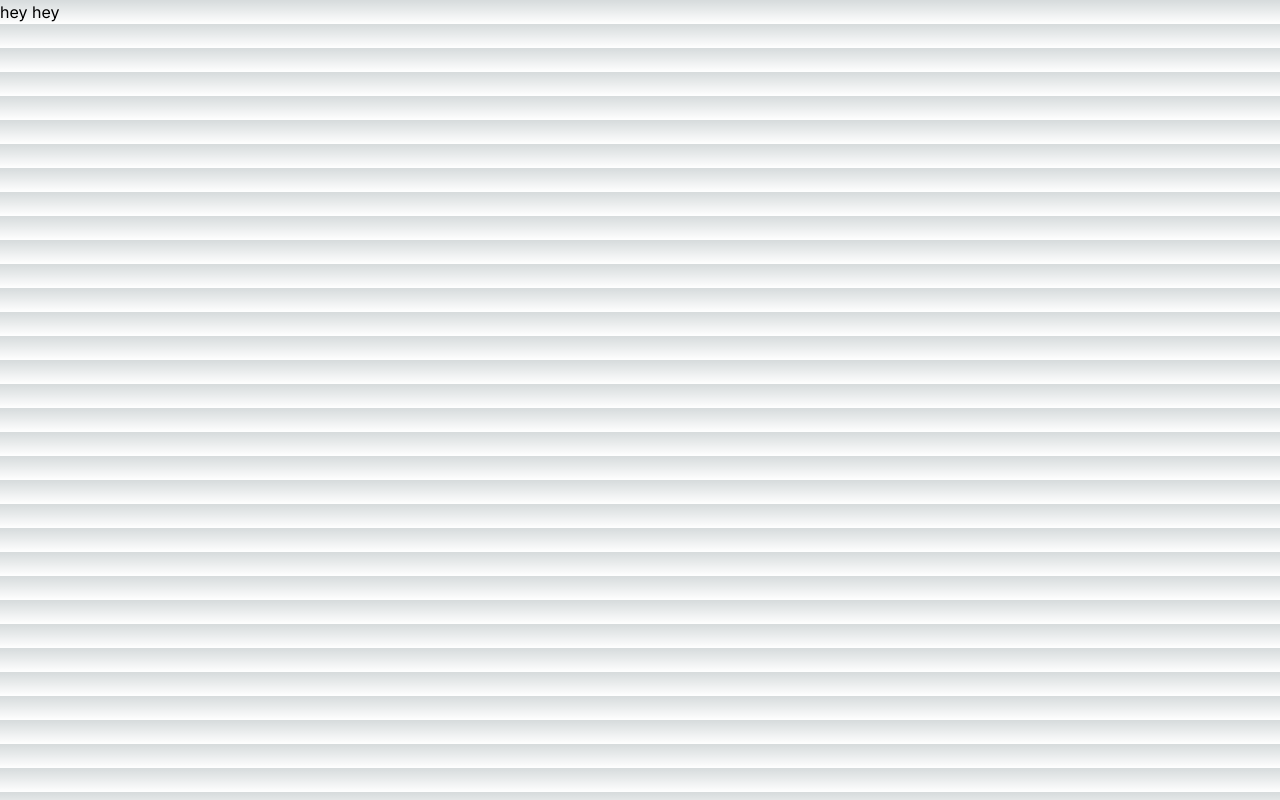
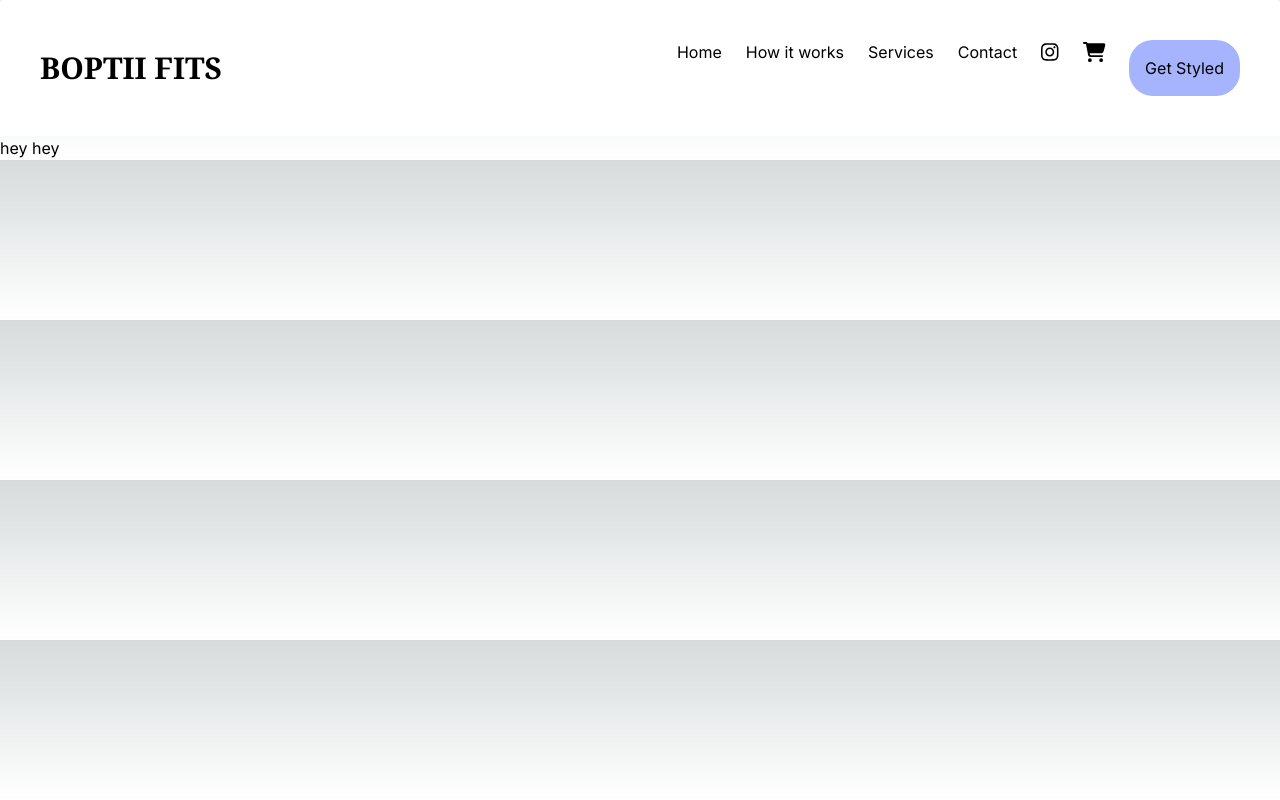
Before and after one commit to HikmaAnwar/boptii-fitss, a Next.js app: page / in a window 1280 px wide. Built offline with nearby package versions, Linux system fonts and the light colour scheme.

Commit message:
fix:styled the nav bar

```diff
--- a/src/app/layout.js
+++ b/src/app/layout.js
@@ -1,5 +1,6 @@
 import { Inter } from "next/font/google";
 import "./globals.css";
+import NavBar from "@/components/nav/page";
 
 const inter = Inter({ subsets: ["latin"] });
 
@@ -12,7 +13,7 @@ export default function RootLayout({ children }) {
   return (
     <html lang="en">
       <body className={inter.className}>
-        <navBar/>
+        <NavBar/>
         {children}</body>
     </html>
   );
--- a/src/app/page.js
+++ b/src/app/page.js
@@ -4,7 +4,7 @@ export default function Home() {
   return (
    <>
    <div>
-    <h1>hey hey </h1>
+    <h1>hey hey</h1>
    </div>
    </>
   );
--- a/src/components/nav/page.js
+++ b/src/components/nav/page.js
@@ -6,9 +6,9 @@ import { faShoppingCart } from '@fortawesome/free-solid-svg-icons';
 
 const NavBar = ({ cartItemCount }) => {
   return (
-    <nav className="flex justify-between items-center bg-white rounded-md p-6 text-black mx-auto w-full">
-      <div className="text-black font-bold no-underline">
-        <Link href="/">Boptii Fits</Link>
+    <nav className="flex justify-between items-center bg-white rounded-sm p-10 text-black mx-auto w-full h-76">
+      <div className="text-black font-bold font-serif text-3xl">
+        <Link href="/">BOPTII FITS</Link>
       </div>
       <ul className="flex space-x-6 list-none">
         <li className="text-black hover:text-gray-500">
@@ -38,6 +38,9 @@ const NavBar = ({ cartItemCount }) => {
             )}
           </Link>
         </li>
+        <li>
+          <button href="/services" className="bg-indigo-300 text-black p-4 rounded-3xl">Get Styled</button>
+        </li>
       </ul>
     </nav>
   );
```
